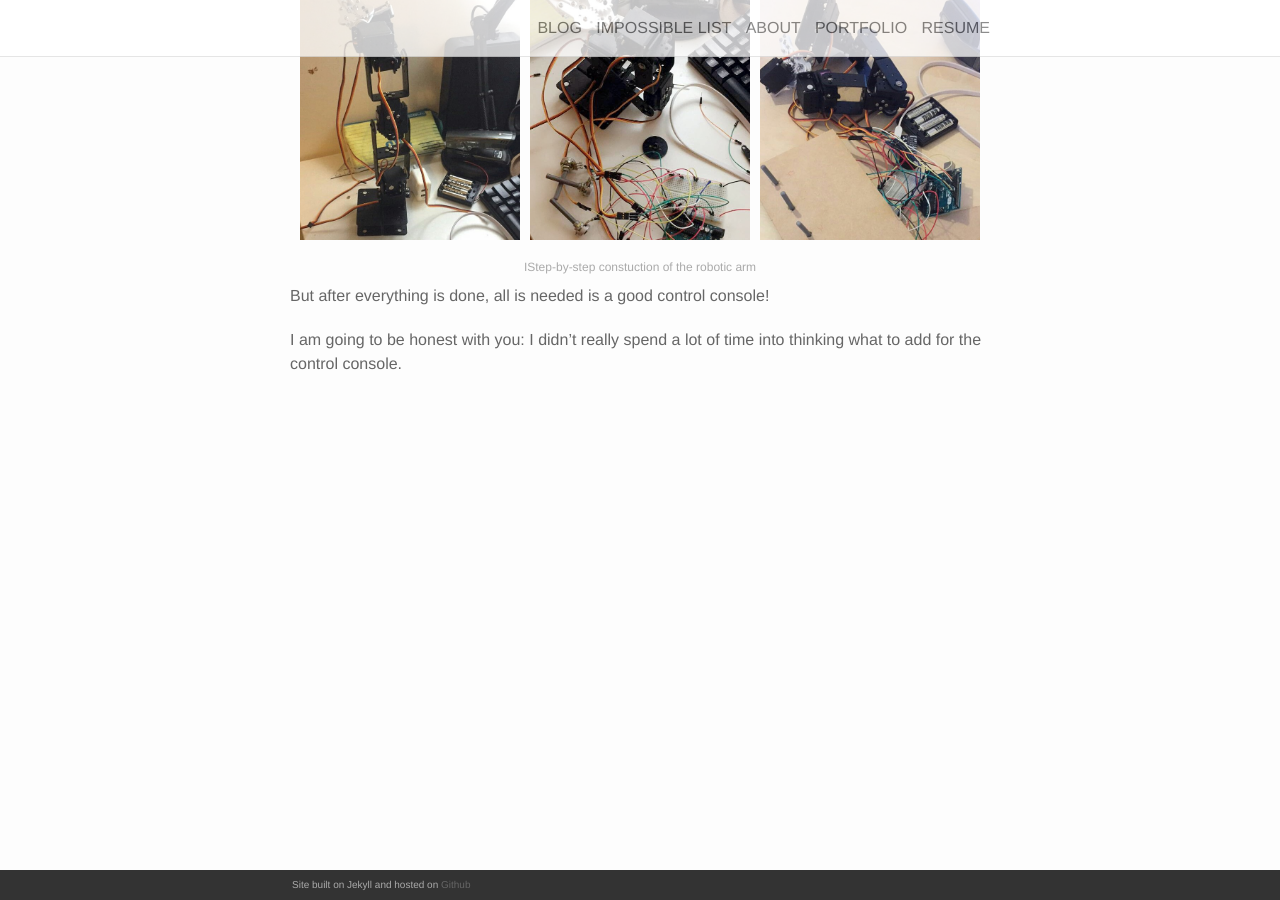
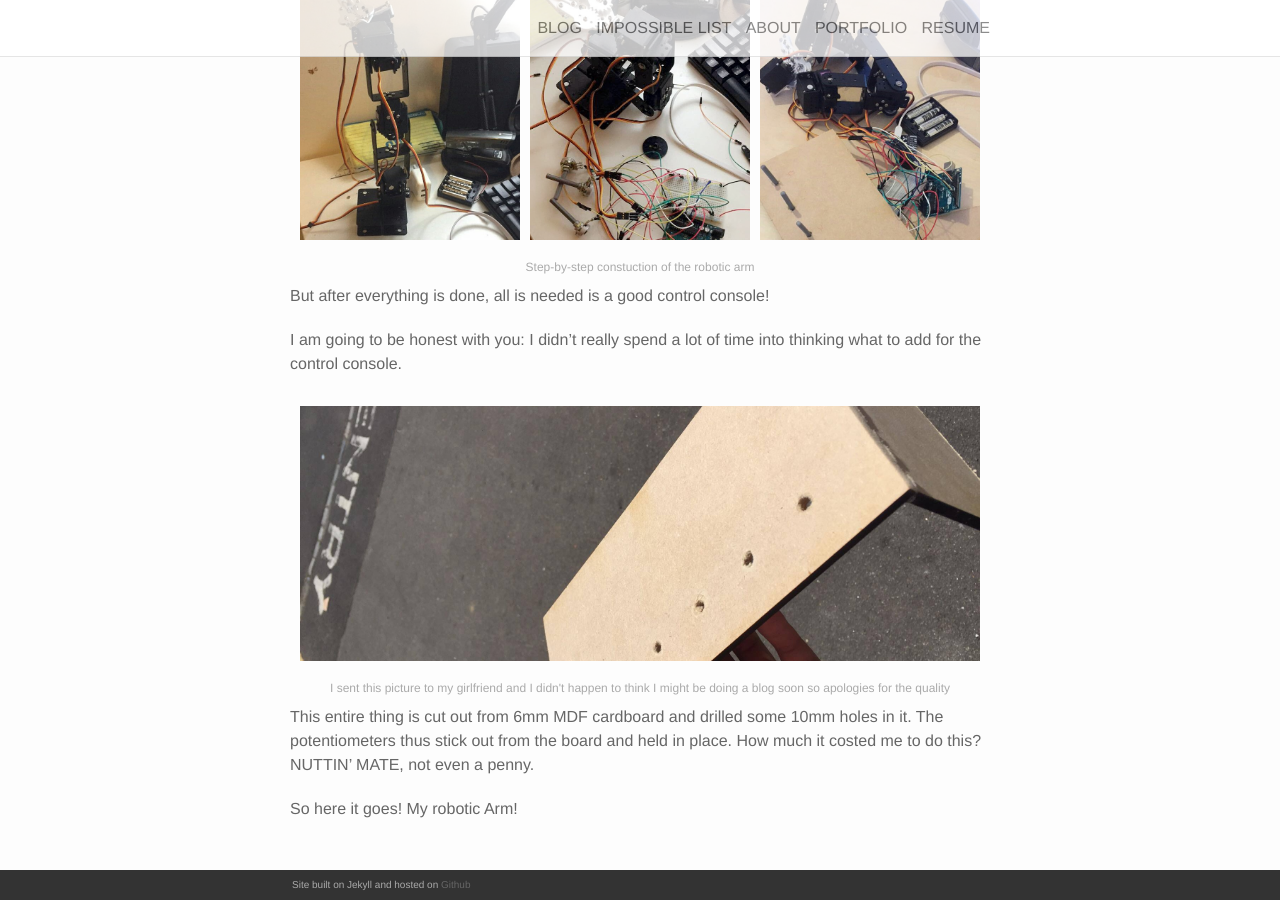
Before and after one commit to chwong1996/myhome, a Jekyll site: the page built from _portfolio/2_project.markdown, in a window 1280 px wide and 900 px high, scrolled down 1303 px. Built offline with Jekyll 4.4.1, drawn with Linux system fonts in a browser that asks for light colours; nearby versions of some CDN libraries.

Commit message:
Update 2_project.markdown

```diff
--- a/_portfolio/2_project.markdown
+++ b/_portfolio/2_project.markdown
@@ -18,7 +18,7 @@ So after coding the Arduino, I have to learn how to connect everything through t
 
 There has been success and failures, including short circuiting the board and ended up burning the entire setup and ended up buying more servos, but the moment when the circuit works and the servos are responding? IT WAS AMAZING!
 <div class="img row">
-<iframe width="650" height="315" src="https://www.youtube.com/embed/MU18B2-_OsE" frameborder="0" allowfullscreen></iframe>
+<iframe width="550" height="315" src="https://www.youtube.com/embed/MU18B2-_OsE" frameborder="0" allowfullscreen></iframe>
 </div>
 <div class="col three caption">
 	Showing the robotic claw doing its madness with Adib screaming with excitement behind
@@ -31,8 +31,17 @@ So after that, it is all just about wiring everything up together. It was a mess
 	<img class="col one" src="{{ site.baseurl }}/img/arm3.jpg" alt="" title="Robotic arm"/>
 </div>
 <div class="col three caption">
-	IStep-by-step constuction of the robotic arm
+	Step-by-step constuction of the robotic arm
 </div>
 But after everything is done, all is needed is a good control console!
 
 I am going to be honest with you: I didn't really spend a lot of time into thinking what to add for the control console.
+<div class="img_row">
+	<img class="col three" src="{{ site.baseurl }}/img/mdf control.jpg" alt="" title="The Control Console"/>
+</div>
+<div class="col three caption">
+	I sent this picture to my girlfriend and I didn't happen to think I might be doing a blog soon so apologies for the quality
+</div>
+This entire thing is cut out from 6mm MDF cardboard and drilled some 10mm holes in it. The potentiometers thus stick out from the board and held in place. How much it costed me to do this? NUTTIN' MATE, not even a penny.
+
+So here it goes! My robotic Arm!
```
